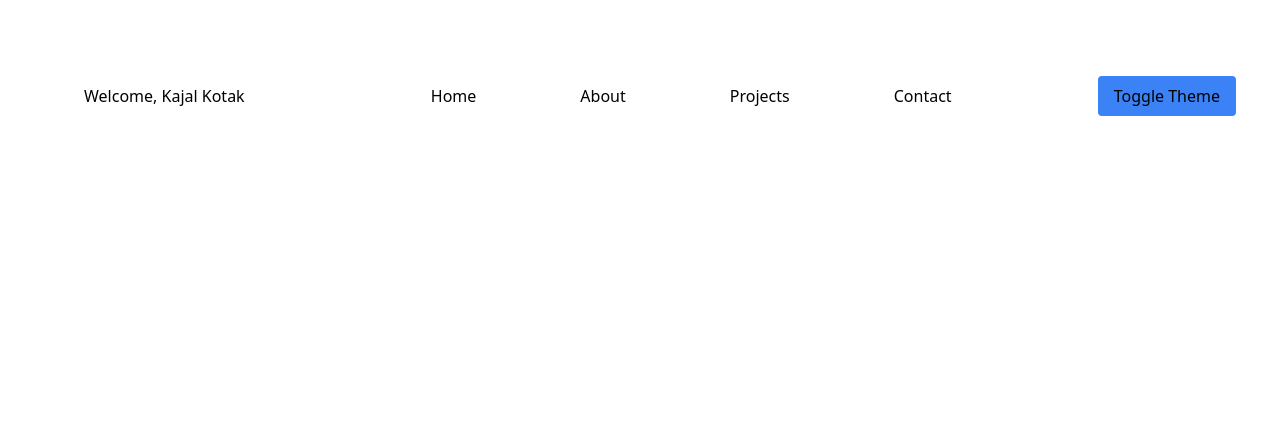
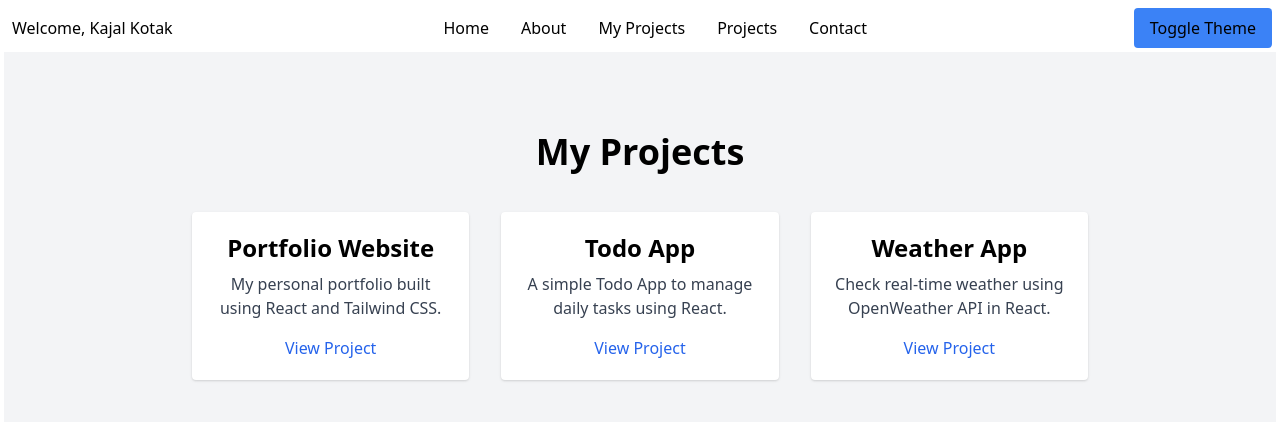
Before and after one commit to kajalkotak/portfolio-website-new, a React (Create React App) app: page /myprojects in a window 1280 px wide. Shown: the top 422 px of the page. Built offline with nearby package versions, Linux system fonts and the light colour scheme.

Commit message:
Added Projects section and Contact form page

```diff
--- a/package.json
+++ b/package.json
@@ -7,6 +7,7 @@
     "@testing-library/jest-dom": "^5.17.0",
     "@testing-library/react": "^11.2.7",
     "@testing-library/user-event": "^12.8.3",
+    "emailjs-com": "^3.2.0",
     "react": "^19.1.1",
     "react-dom": "^19.1.1",
     "react-router-dom": "^7.8.2",
--- a/src/About.js
+++ b/src/About.js
@@ -5,7 +5,7 @@ function About({ bio, theme }) {
     <section
       className={`${
         theme === "light" ? "bg-white text-black" : "bg-gray-800 text-white"
-      } p-10 text-center w-full py-20 px-5`}
+      } p-1 text-center w-full py-20 px-5`}
     >
       <div
         className={`${
--- a/src/App.js
+++ b/src/App.js
@@ -7,6 +7,7 @@ import Navbar from "./Navbar";
 import Hero from "./Hero";
 import About from "./About";
 import Projects from "./Projects";
+import MyProjects from "./My-projects";
 import Contact from "./Contact";
 import Footer from "./Footer";
 
@@ -37,7 +38,7 @@ function App() {
       <Navbar theme={theme} />
 
       <Routes>
-        <Route path="/" element={<Hero theme={theme} name="kajal" />}  />
+        <Route path="/" element={<Hero theme={theme} name="kajal" />} />
         <Route
           path="/about"
           element={
@@ -59,6 +60,7 @@ function App() {
             />
           }
         />
+        <Route path="/myprojects" element={<MyProjects theme={theme} />} />
         <Route path="/contact" element={<Contact theme={theme} />} />
       </Routes>
       {/* <section
--- a/src/Hero.js
+++ b/src/Hero.js
@@ -7,7 +7,7 @@ function Hero({ name, theme }) {
     <header
       className={`${
         theme === "light" ? "bg-white text-black" : "bg-gray-800 text-white"
-      } p-10 text-center`}
+      } p-1 text-center`}
     >
       <h1 className="text-5xl font-extrabold mb-5">Hello, I am {name}!</h1>
       <p>Welcome to my portfolio website.</p>
--- /dev/null
+++ b/src/My-projects.js
@@ -0,0 +1,48 @@
+//my-projects.js
+
+function MyProjects() {
+  const projectList = [
+    {
+      title: "Portfolio Website",
+      description: "My personal portfolio built using React and Tailwind CSS.",
+      link: "https://portfolio-website-new-jade.vercel.app/",
+    },
+    {
+      title: "Todo App",
+      description: "A simple Todo App to manage daily tasks using React.",
+      link: "#",
+    },
+    {
+      title: "Weather App",
+      description: "Check real-time weather using OpenWeather API in React.",
+      link: "#",
+    },
+  ];
+
+  return (
+    <section className="bg-gray-100 py-20 px-5">
+      <div className="max-w-4xl mx-auto text-center">
+        <h2 className="text-4xl font-bold mb-10">My Projects</h2>
+
+        <div className="grid gap-8 md:grid-cols-3">
+          {projectList.map((project, index) => (
+            <div key={index} className="bg-white p-5 rounded shadow">
+              <h3 className="text-2xl font-semibold mb-2">{project.title}</h3>
+              <p className="text-gray-700 mb-4">{project.description}</p>
+              <a
+                href={project.link}
+                target="_blank"
+                rel="noopener noreferrer"
+                className="text-blue-600 hover:underline"
+              >
+                View Project
+              </a>
+            </div>
+          ))}
+        </div>
+      </div>
+    </section>
+  );
+}
+
+export default MyProjects;
--- a/src/Navbar.js
+++ b/src/Navbar.js
@@ -10,12 +10,12 @@ function Navbar() {
     <nav
       className={`${
         theme === "light" ? "bg-white text-black" : "bg-gray-800 text-white"
-      } p-10 text-center p-5 flex justify-between items-center`}
+      } p-1 text-center p-1 flex justify-between items-center`}
     >
       <h1
         className={`${
           theme === "light" ? "bg-white text-black" : "bg-gray-800 text-white"
-        } p-10 text-center`}
+        } p-1 text-center`}
       >
         Welcome, {user.name}
       </h1>
@@ -23,33 +23,67 @@ function Navbar() {
       <ul
         className={`${
           theme === "light" ? "bg-white text-black" : "bg-gray-800 text-white"
-        } p-10 text-center flex space-x-6`}
+        } p-1 text-center flex space-x-6`}
       >
         <li>
-          <Link to="/" className= {`${
-        theme === "light" ? "bg-white text-black" : "bg-gray-800 text-white"
-      } p-10 text-center hover:text-blue-400`}>
+          <Link
+            to="/"
+            className={`${
+              theme === "light"
+                ? "bg-white text-black"
+                : "bg-gray-800 text-white"
+            } p-1 text-center hover:text-blue-400`}
+          >
             Home
           </Link>
         </li>
         <li>
-          <Link to="/about" className= {`${
-        theme === "light" ? "bg-white text-black" : "bg-gray-800 text-white"
-      } p-10 text-center hover:text-blue-400`}>
+          <Link
+            to="/about"
+            className={`${
+              theme === "light"
+                ? "bg-white text-black"
+                : "bg-gray-800 text-white"
+            } p-1 text-center hover:text-blue-400`}
+          >
             About
           </Link>
         </li>
+
         <li>
-          <Link to="/projects" className= {`${
-        theme === "light" ? "bg-white text-black" : "bg-gray-800 text-white"
-      } p-10 text-center hover:text-blue-400`}>
+          <Link
+            to="/myprojects"
+            className={`${
+              theme === "light"
+                ? "bg-white text-black"
+                : "bg-gray-800 text-white"
+            } p-1 text-center hover:text-blue-400`}
+          >
+            My Projects
+          </Link>
+        </li>
+
+        <li>
+          <Link
+            to="/projects"
+            className={`${
+              theme === "light"
+                ? "bg-white text-black"
+                : "bg-gray-800 text-white"
+            } p-1 text-center hover:text-blue-400`}
+          >
             Projects
           </Link>
         </li>
         <li>
-          <Link to="/contact" className= {`${
-        theme === "light" ? "bg-white text-black" : "bg-gray-800 text-white"
-      } p-10 text-center hover:text-blue-400`}>
+          <Link
+            to="/contact"
+            className={`${
+              theme === "light"
+                ? "bg-white text-black"
+                : "bg-gray-800 text-white"
+            } p-1 text-center hover:text-blue-400`}
+          >
             Contact
           </Link>
         </li>
--- a/src/ProjectCard.js
+++ b/src/ProjectCard.js
@@ -5,7 +5,7 @@ function ProjectCard({ title, description, theme }) {
     <div
       className={`${
         theme === "light" ? "bg-white text-black" : "bg-gray-800 text-white"
-      } p-10 text-center rounded-lg shadow-lg p-5`}
+      } p-1 text-center rounded-lg shadow-lg p-5`}
     >
       <h3
         className={`${
--- a/src/Projects.js
+++ b/src/Projects.js
@@ -17,7 +17,7 @@ function Projects(theme) {
     <section
       className={`${
         theme === "light" ? "bg-white text-black" : "bg-gray-800 text-white"
-      } p-10 text-center  w-full py-20 px-5`}
+      } p-1 text-center  w-full py-20 px-5`}
     >
       <div
         className={`${
--- a/src/contact2.js
+++ b/src/contact2.js
@@ -1,6 +1,7 @@
 //contact2.js
 
 import { useState } from "react";
+import emailjs from "emailjs-com";
 
 function Contact2() {
   const [formData, setFormData] = useState({
@@ -9,6 +10,7 @@ function Contact2() {
     message: "",
   });
   const [errors, setErrors] = useState({});
+  const [successMsg, setSuccessMsg] = useState("");
 
   const handleChange = (e) => {
     setFormData({
@@ -21,21 +23,39 @@ function Contact2() {
     const newErrors = {};
     if (!formData.name.trim()) newErrors.name = "name is required";
     if (!formData.email.trim()) newErrors.email = "email is required";
-    else if (!/\s+@\s+\.\s+/.test(formData.email))
+    else if (!/\S+@\S+\.\S+/.test(formData.email))
       newErrors.email = "email is invalid";
-    if (formData.message.trim()) newErrors.message = "message is required";
+    if (!formData.message.trim()) newErrors.message = "message is required";
+
     return newErrors;
   };
 
   const handleSubmit = (e) => {
     e.preventDefault();
-    const validationErrors = validate;
+    const validationErrors = validate();
     setErrors(validationErrors);
 
     if (Object.keys(validationErrors).length === 0) {
-      console.log("form submitted", formData);
-      alert("form submitted successfully");
-      setFormData({ name: "", email: "", message: "" });
+      emailjs
+        .send(
+          "service_9qz6vfr",
+          "template_default1234",
+          formData,
+          "qiL6YhnaIdH2_LIoV"
+        )
+
+        .then(
+          (result) => {
+            // Fix: Use 'result' here
+            console.log("SUCCESS!", result.status, result.text);
+            setSuccessMsg("Message sent successfully ✅");
+            setFormData({ name: "", email: "", message: "" }); // Clear form
+          },
+          (error) => {
+            // Fix: Use 'error' here
+            console.error("FAILED...", error);
+          }
+        );
     }
   };
 
@@ -44,7 +64,15 @@ function Contact2() {
       <div className="max-w-md mx-auto my-10 p-5 bg-white rounded shadow">
         <h2 className="text-2xl font-bold mb-5 text-center">Contact Me</h2>
 
-        <form onSubmit={handleSubmit} className="space-y-4">
+        {successMsg && (
+          <p className="text-green-500 text-center">{successMsg}</p>
+        )}
+
+        <form
+          action="https://formspree.io/f/movnbewe"
+          method="POST"
+          className="space-y-4"
+        >
           {/* Name */}
           <div>
             <label className="block mb-1">Name</label>
```
Also changed, not shown: 1 other file (tests, documents, lock files or other folders).
